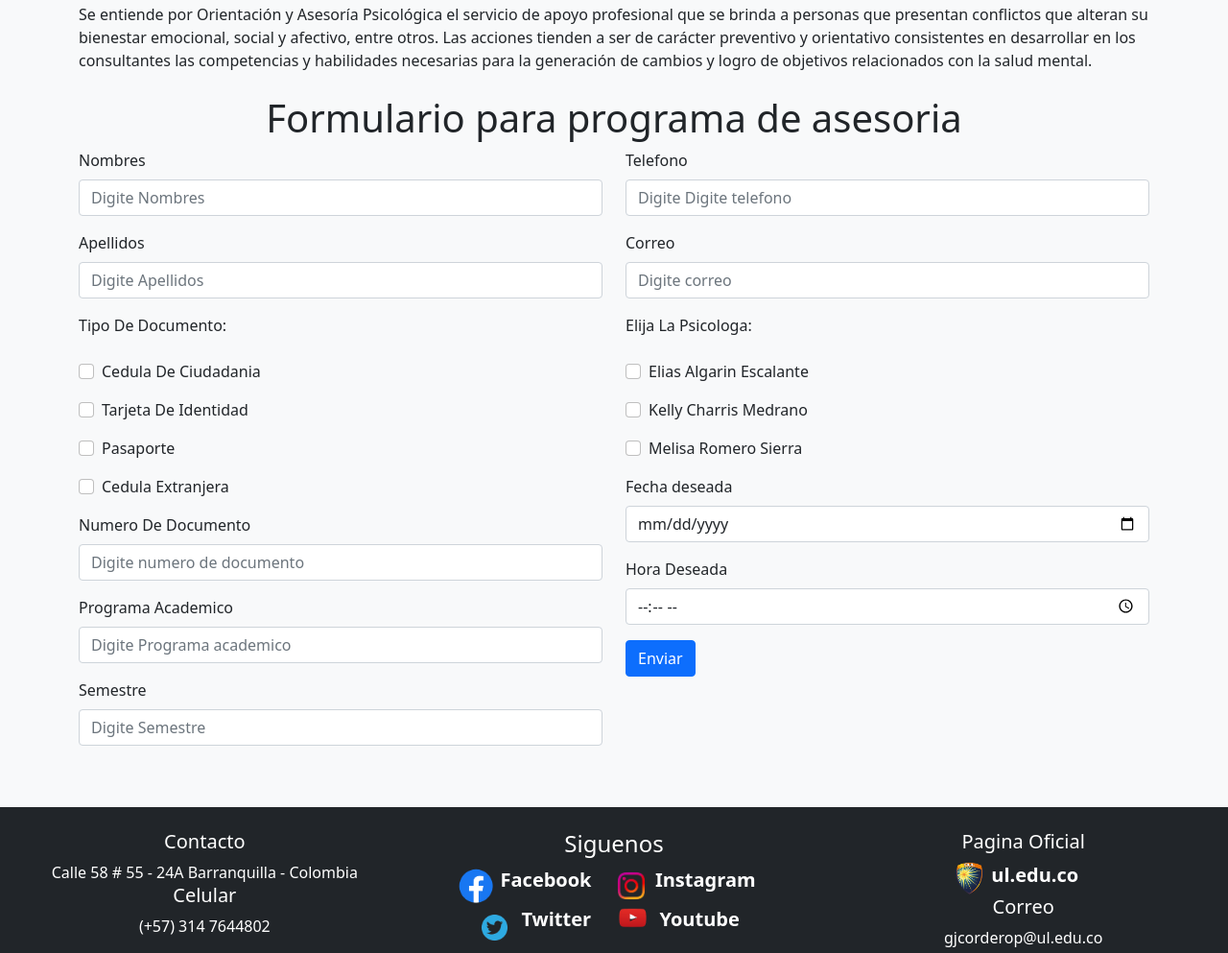
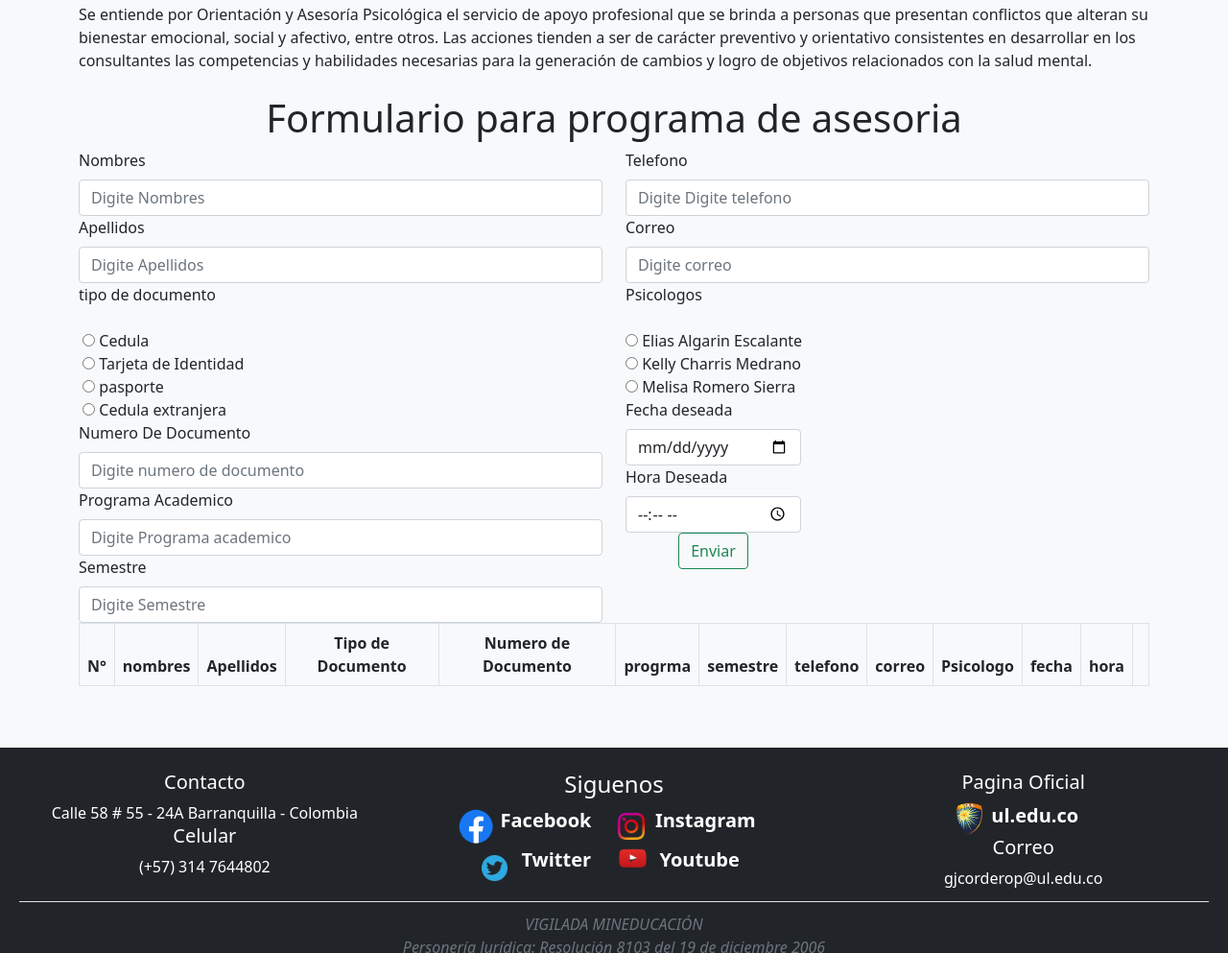
Before and after one commit to goldwing4/Parcial1, a plain HTML site: page html/acesorias.html in a window 1280 px wide. Shown: the part 754-1747 px from the top of the page at 96% size. Drawn offline with Linux system fonts and the light colour scheme.

Commit message:
Add files via upload

```diff
--- a/html/acesorias.html
+++ b/html/acesorias.html
@@ -100,89 +100,122 @@
             </div>
             <br>
             <div class="col-xl-6 col-lg-6 col-md-6 col-sm-12 col-12">
-                <form>
-                    <div class="mb-3">
-                      <label for="exampleInputEmail1" class="form-label">Nombres</label>
-                      <input type="text" class="form-control" id="exampleInputEmail1" aria-describedby="emailHelp" placeholder="Digite Nombres">
-                     </div>
-                     <div class="mb-3">
-                      <label for="exampleInputPassword1" class="form-label">Apellidos</label>
-                      <input type="text" class="form-control" id="exampleInputPassword1" placeholder="Digite Apellidos">
-                     </div>
-                     <div class="mb-3">
-                        <label for="exampleInputEmail1" class="form-label">Tipo De Documento:</label>
-                     </div>
-                     <div class="mb-3 form-check">
-                      <input type="checkbox" class="form-check-input" id="exampleCheck1">
-                      <label class="form-check-label" for="exampleCheck1">Cedula De Ciudadania</label>
-                      </div>
-                     <div class="mb-3 form-check">
-                        <input type="checkbox" class="form-check-input" id="exampleCheck1">
-                        <label class="form-check-label" for="exampleCheck1">Tarjeta De Identidad</label>
-                      </div>
-                      <div class="mb-3 form-check">
-                        <input type="checkbox" class="form-check-input" id="exampleCheck1">
-                        <label class="form-check-label" for="exampleCheck1">Pasaporte</label>
-                      </div>
-                      <div class="mb-3 form-check">
-                        <input type="checkbox" class="form-check-input" id="exampleCheck1">
-                        <label class="form-check-label" for="exampleCheck1">Cedula Extranjera</label>
-                      </div>
-                      <div class="mb-3">
-                        <label for="exampleInputPassword1" class="form-label">Numero De Documento</label>
-                        <input type="number" class="form-control" id="exampleInputPassword1" placeholder="Digite numero de documento">
-                      </div>
-                      <div class="mb-3">
-                        <label for="exampleInputEmail1" class="form-label">Programa Academico</label>
-                        <input type="text" class="form-control" id="exampleInputEmail1" aria-describedby="emailHelp" placeholder="Digite Programa academico">
-                      </div>
+                <form onsubmit="event.preventDefault();enviarFormulario();" autocomplete="off" >
 
-                      <div class="mb-3">
-                        <label for="exampleInputPassword1" class="form-label">Semestre</label>
-                        <input type="number" class="form-control" id="exampleInputPassword1" placeholder="Digite Semestre">
-                      </div>
+                      <label for="nomb" class="form-label" >Nombres</label><label class="d-none text-danger ms-1" id="validarNombre">(Debes ingresar un nombre)</label>
+                      <input type="text" class="form-control" id="nomb" name="nomb" aria-describedby="emailHelp" placeholder="Digite Nombres">
+
+
+                      <label for="apell" class="form-label">Apellidos</label>
+                      <input type="text" class="form-control" id="apell" name="apell" placeholder="Digite Apellidos">
+
+
+
+
+
+                        tipo de documento <br><br>
+
+                        <label for="TypeDocument" class="form-label"></label>
+                          <input type="radio" name="TypeDocument" id="TypeDocument" value="cedula"> Cedula
+                        <br>
+
+                        <label for="TypeDocument" class="form-label"></label>
+                          <input type="radio" name="TypeDocument"  value="Tarjeta de Identidad" id="TypeDocument" > Tarjeta de Identidad<br>
+
+                          <label for="TypeDocument" class="form-label"></label>
+                          <input type="radio" name="TypeDocument" value="pasaporte" id="TypeDocument" > pasporte<br>
+
+                          <label for="TypeDocument" class="form-label"></label>
+                          <input type="radio" name="TypeDocument" value="Cedula extranjera" id="TypeDocument" > Cedula extranjera<br>
+
+
+
+
+
+                        <label for="numDocument" class="form-label">Numero De Documento</label>
+                        <input type="number" class="form-control" id="numDocument" placeholder="Digite numero de documento">
+
+
+                        <label for="promg" class="form-label">Programa Academico</label>
+                        <input type="text" class="form-control" id="promg" aria-describedby="emailHelp" placeholder="Digite Programa academico">
+
+
+
+                        <label for="semestre" class="form-label">Semestre</label>
+                        <input type="number" class="form-control" id="semestre" placeholder="Digite Semestre">
+
 
                       </div>
                       <div class="col-xl-6 col-lg-6 col-md-6 col-sm-12 col-12">
-                        <div class="mb-3">
-                          <label for="exampleInputPassword1" class="form-label">Telefono</label>
-                          <input type="number" class="form-control" id="exampleInputPassword1" placeholder="Digite Digite telefono">
-                        </div>
-                        <div class="mb-3">
-                          <label for="exampleInputEmail" class="form-label">Correo</label>
-                          <input type="email" class="form-control" id="exampleInputEmail" placeholder="Digite correo">
-                        </div>
-                        <div class="mb-3">
-                          <label for="exampleInputEmail1" class="form-label">Elija La Psicologa:</label>
-                       </div>
-                       <div class="mb-3 form-check">
-                          <input type="checkbox" class="form-check-input" id="exampleCheck1">
-                          <label class="form-check-label" for="exampleCheck1">Elias Algarin Escalante</label>
-                        </div>
-                        <div class="mb-3 form-check">
-                          <input type="checkbox" class="form-check-input" id="exampleCheck1">
-                          <label class="form-check-label" for="exampleCheck1">Kelly Charris Medrano
-                          </label>
-                        </div>
-                        <div class="mb-3 form-check">
-                          <input type="checkbox" class="form-check-input" id="exampleCheck1">
-                          <label class="form-check-label" for="exampleCheck1">Melisa Romero Sierra</label>
-                        </div>
-                        <div class="mb-3">
-                          <label for="exampleInputPassword1" class="form-label">Fecha deseada</label>
-                          <input type="date" class="form-control" id="exampleInputPassword1">
-                        </div>
-                        <div class="mb-3">
-                          <label for="exampleInputPassword1" class="form-label">Hora Deseada</label>
-                          <input type="time" class="form-control" id="exampleInputPassword1">
+
+                          <label for="telf" class="form-label">Telefono</label>
+                          <input type="number" class="form-control" id="telf" placeholder="Digite Digite telefono">
+
+
+                          <label for="correo" class="form-label">Correo</label>
+                          <input type="email" class="form-control" id="correo" placeholder="Digite correo">
+
+
+
+
+                            Psicologos <br><br>
+
+                            <label><input type="radio" name="psyco" value="Elias Algarin Escalante"> Elias Algarin Escalante</label><br>
+
+                            <label><input type="radio" name="psyco" value="Kelly Charris Medrano  "> Kelly Charris Medrano</Elabel><br>
+
+                            <label><input type="radio" name="psyco" value="Melisa Romero Sierra  "> Melisa Romero Sierra</label><br>
+
+
+
+
+
+                          <label for="fecha" class="form-label">Fecha deseada</label>
+                          <input type="date" class="form-control" id="fecha">
+
+
+                          <label for="hora" class="form-label">Hora Deseada</label>
+                          <input type="time" class="form-control" id="hora">
+
+                      <div class="text-center">
+
+                        <input class="btn btn-outline-success my-2 my-sm-0" type="submit" value="Enviar">
                       </div>
-                    <button type="submit" class="btn btn-primary">Enviar</button>
+                    </div>
                   </form>
                 </div>
+                <div class="table-responsive col-xl-12 col-lg-12 col-md-12 col-sm-12 col-12">
+                  <table class="table  table-bordered text-center" id="employeeList">
+                      <thead>
+                          <tr>
+                              <th>N°</th>
+                              <th>nombres</th>
+                              <th>Apellidos</th>
+                              <th>Tipo de Documento</th>
+                              <th>Numero de Documento</th>
+                              <th>progrma</th>
+                              <th>semestre</th>
+                              <th>telefono</th>
+                              <th>correo</th>
+                              <th>Psicologo</th>
+                              <th>fecha</th>
+                              <th>hora</th>
+                              <th></th>
+                          </tr>
+                      </thead>
+                      <tbody>
+                      </tbody>
+                  </table>
+              </div>
             </div>
+            <script src="../js/asesaoria.js"></script>
           </div>
       </div>
       <br><br>
+
+      <div>
+
+      </div>
 
       <div class="container-fluid bg-dark">
         <div class="row">
```
